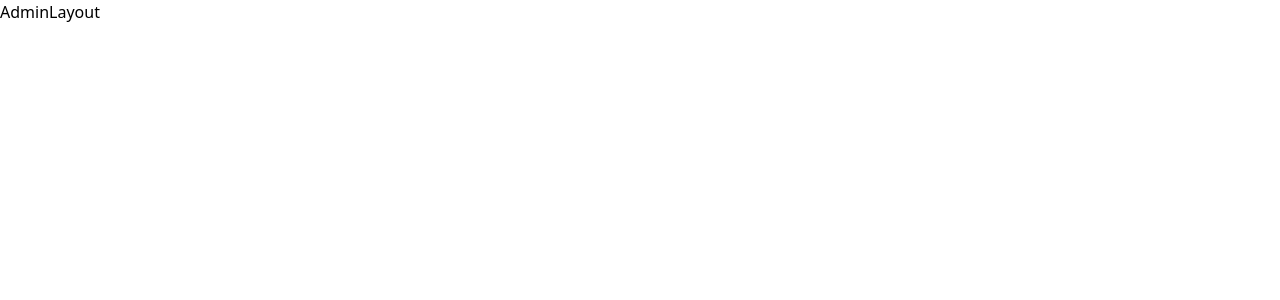
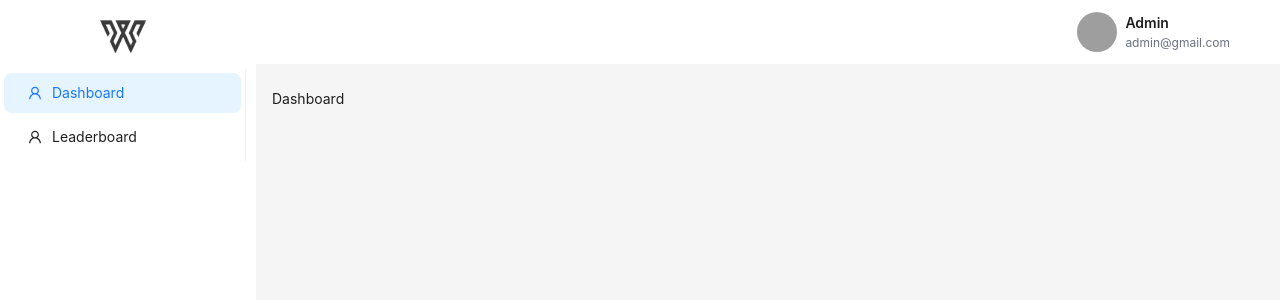
Before and after one commit to nhanluxu/wedding-planning-cms, a React (Vite) app: page / in a window 1280 px wide. Shown: the top 300 px of the page. Built offline with nearby package versions, Linux system fonts and the light colour scheme; grey boxes are pictures that could not be loaded.

Commit message:
update layout

```diff
--- a/src/App.jsx
+++ b/src/App.jsx
@@ -2,6 +2,7 @@ import { createBrowserRouter, RouterProvider } from "react-router-dom";
 import AdminLayout from "./layouts/AdminLayout";
 import Dashboard from "./pages/Dashboard/Dashboard";
 import Login from "./pages/Login/Login";
+import LeaderBoard from "./pages/LeaderBoard/LeaderBoard";
 
 const App = () => {
   const router = createBrowserRouter([
@@ -12,6 +13,10 @@ const App = () => {
         {
           path: "",
           element: <Dashboard />,
+        },
+        {
+          path: "leader",
+          element: <LeaderBoard />,
         },
       ],
     },
--- a/src/layouts/AdminLayout.jsx
+++ b/src/layouts/AdminLayout.jsx
@@ -1,5 +1,70 @@
-const AdminLayout = () => {
-  return <div>AdminLayout</div>;
+import { UserOutlined } from "@ant-design/icons";
+import { Layout, Menu } from "antd";
+import { Link, Outlet } from "react-router-dom";
+const { Header, Content, Sider } = Layout;
+const siderStyle = {
+  overflow: "auto",
+  height: "100vh",
+  position: "sticky",
+  insetInlineStart: 0,
+  top: 0,
+  bottom: 0,
+  scrollbarWidth: "thin",
+  scrollbarGutter: "stable",
 };
 
+const items = [
+  {
+    key: "1",
+    icon: <UserOutlined />,
+    label: <Link to="/">Dashboard</Link>,
+  },
+  {
+    key: "2",
+    icon: <UserOutlined />,
+    label: <Link to="/leader">Leaderboard</Link>,
+  },
+];
+
+const AdminLayout = () => {
+  return (
+    <Layout hasSider>
+      <Sider style={siderStyle} width={256} theme="light">
+        <Link to="/" className="flex justify-center my-4">
+          <img src="/logo.svg" alt="Logo" />
+        </Link>
+
+        <Menu
+          theme="light"
+          mode="inline"
+          defaultSelectedKeys={["1"]}
+          items={items}
+        />
+      </Sider>
+
+      <Layout className="h-screen overflow-y-hidden flex flex-col">
+        <Header className="!bg-white flex items-center justify-end !leading-relaxed">
+          <div className="flex gap-x-2">
+            <div>
+              <img
+                src="https://picsum.photos/200/200"
+                alt="Avatar"
+                className="w-10 h-10 rounded-full"
+              />
+            </div>
+
+            <div>
+              <p className="font-semibold">Admin</p>
+              <p className="text-gray-500 text-xs">admin@gmail.com</p>
+            </div>
+          </div>
+        </Header>
+
+        <Content className="overflow-y-auto flex-1 px-4 py-6">
+          <Outlet />
+        </Content>
+      </Layout>
+    </Layout>
+  );
+};
 export default AdminLayout;
--- a/src/pages/Dashboard/Dashboard.jsx
+++ b/src/pages/Dashboard/Dashboard.jsx
@@ -1,5 +1,5 @@
 const Dashboard = () => {
-  return <div>Dashboard</div>;
+  return <div className="h-[1000px]">Dashboard</div>;
 };
 
 export default Dashboard;
--- /dev/null
+++ b/src/pages/LeaderBoard/LeaderBoard.jsx
@@ -0,0 +1,5 @@
+const LeaderBoard = () => {
+  return <div>LeaderBoard</div>;
+};
+
+export default LeaderBoard;
```
Also changed, not shown: public/logo.svg (added).
